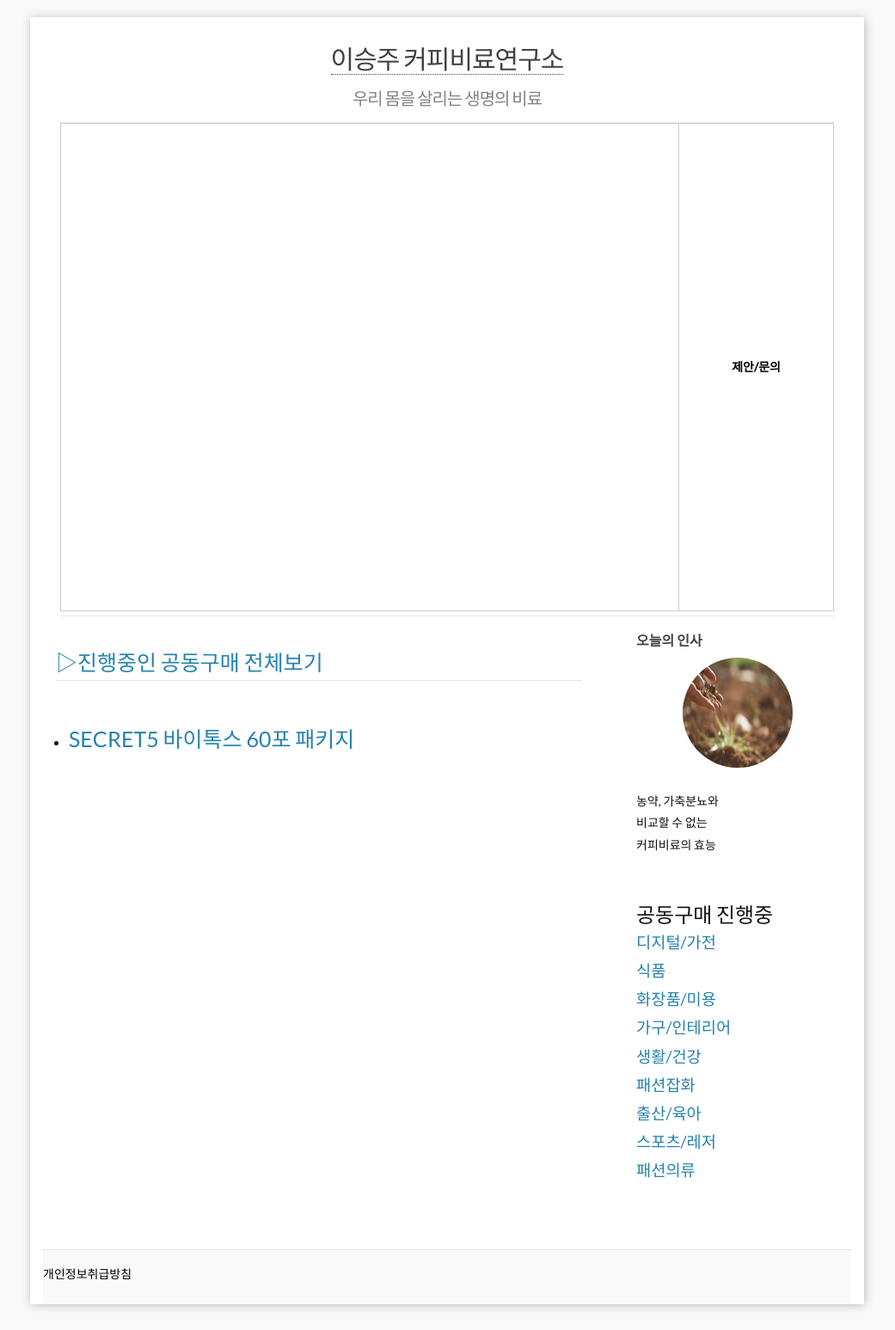
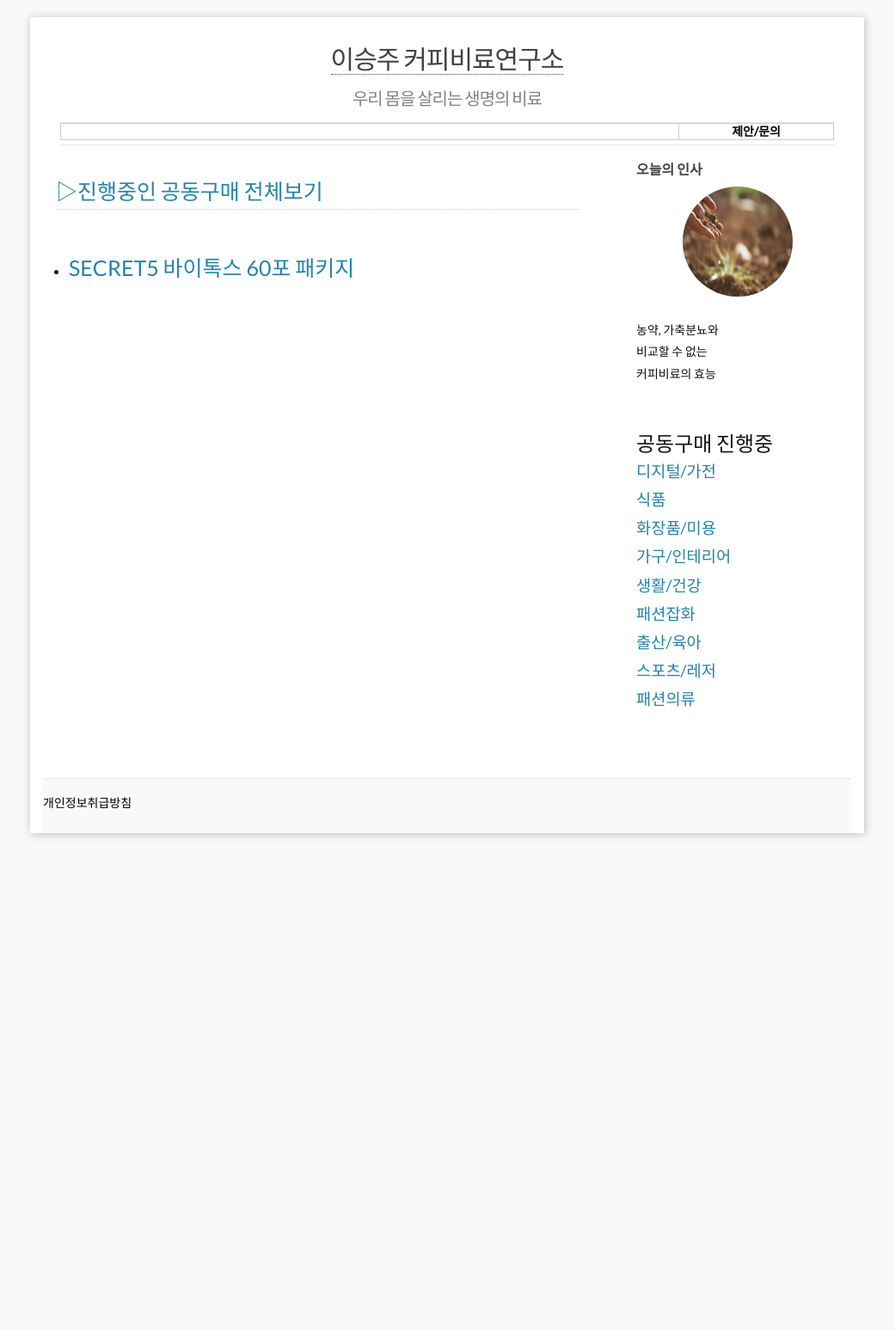
Before and after one commit to leevra/hair, a Jekyll site: the page built from index.html, in a window 1280 px wide. Shown: the whole page at 86% size, without its empty margins (120-1161 px from the left). Built offline with Jekyll 4.4.1, drawn with Linux system fonts in a browser that asks for light colours; the list of posts is cut into pages by our own code; comment, search, counter and statistics services are not loaded; after the commit the page ends 999 px from its top, so only the background shows below that.

Commit message:
VersionActivity

```diff
--- a/_sass/_layout.scss
+++ b/_sass/_layout.scss
@@ -36,7 +36,7 @@
 
 .site-nav {
   /*float: right;*/
-  line-height: 560px;
+  line-height: 12px;
   border-top: 1px solid $grey-color-light;
   border-bottom: 1px solid $grey-color-light;
   .menu-icon {
```
